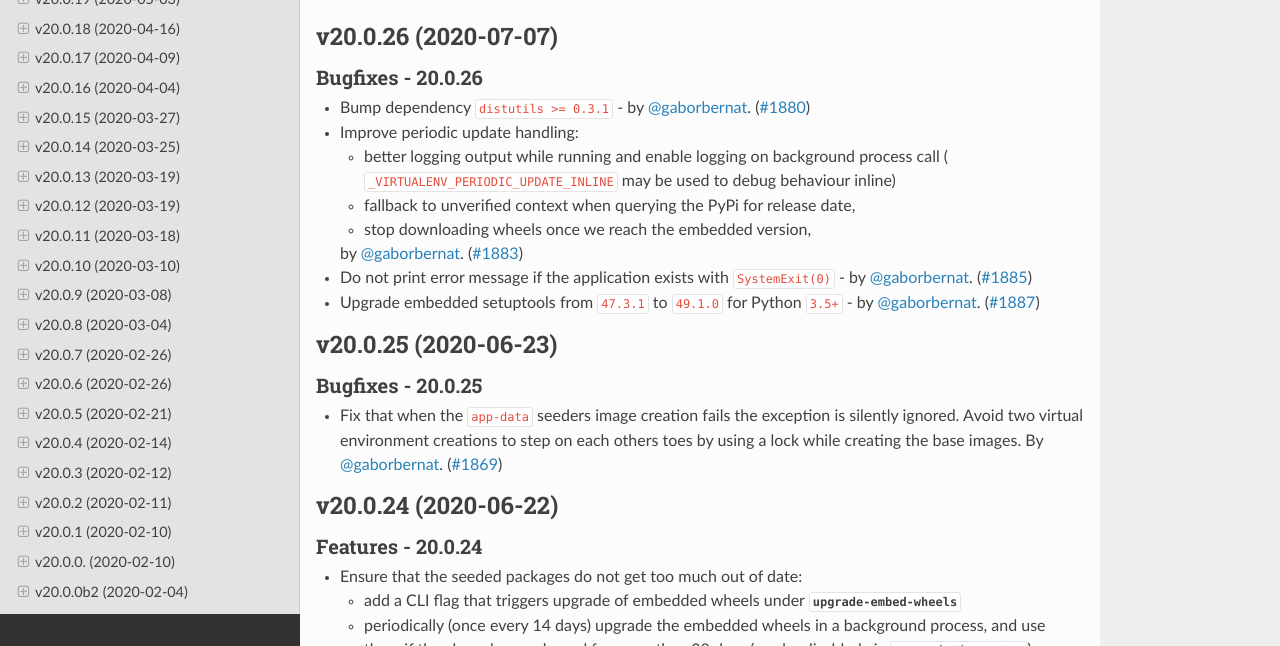
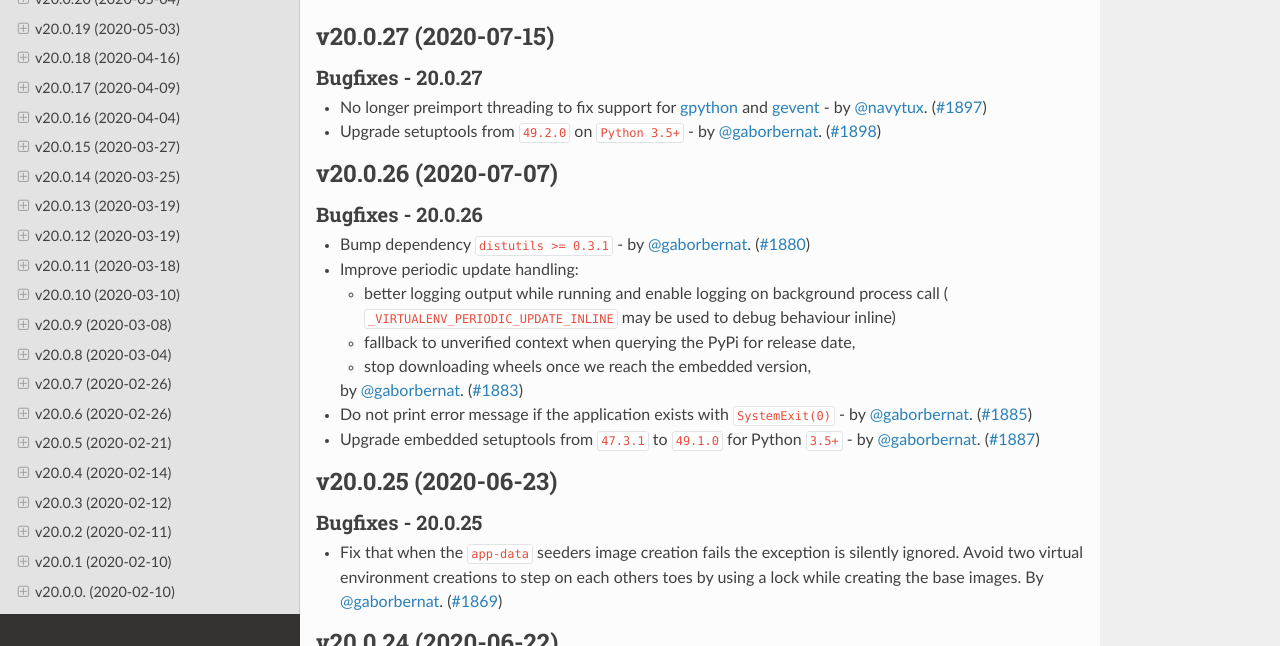
Before and after one commit to pypa/virtualenv, a Sphinx documentation site: the page built from docs/changelog.rst, in a window 1280 px wide and 900 px high, cut to the strip 254-900 px from the top of the window. Built offline with Sphinx 7.4.7 and the Read the Docs theme 2.0.0, drawn with Linux system fonts in a browser that asks for light colours; pages that are not in the unit, such as notebooks, are missing from menus; the version number could not be read and is left out; some of the changed text lies outside the part shown.

Commit message:
release 20.0.27

```diff
--- a/docs/changelog.rst
+++ b/docs/changelog.rst
@@ -4,6 +4,15 @@ Release History
 .. include:: _draft.rst
 
 .. towncrier release notes start
+
+v20.0.27 (2020-07-15)
+---------------------
+
+Bugfixes - 20.0.27
+~~~~~~~~~~~~~~~~~~
+- No longer preimport threading to fix support for `gpython <https://pypi.org/project/pygolang/#gpython>`_ and `gevent <https://www.gevent.org/>`_ - by :user:`navytux`. (`#1897 <https://github.com/pypa/virtualenv/issues/1897>`_)
+- Upgrade setuptools from ``49.2.0`` on ``Python 3.5+`` - by :user:`gaborbernat`. (`#1898 <https://github.com/pypa/virtualenv/issues/1898>`_)
+
 
 v20.0.26 (2020-07-07)
 ---------------------
--- a/docs/changelog/1897.bugfix.rst
+++ /dev/null
@@ -1 +0,0 @@
-No longer preimport threading to fix support for `gpython <https://pypi.org/project/pygolang/#gpython>`_ and `gevent <https://www.gevent.org/>`_ - by :user:`navytux`.
--- a/docs/changelog/1898.bugfix.rst
+++ /dev/null
@@ -1 +0,0 @@
-Upgrade setuptools from ``49.2.0`` on ``Python 3.5+`` - by :user:`gaborbernat`.
```
